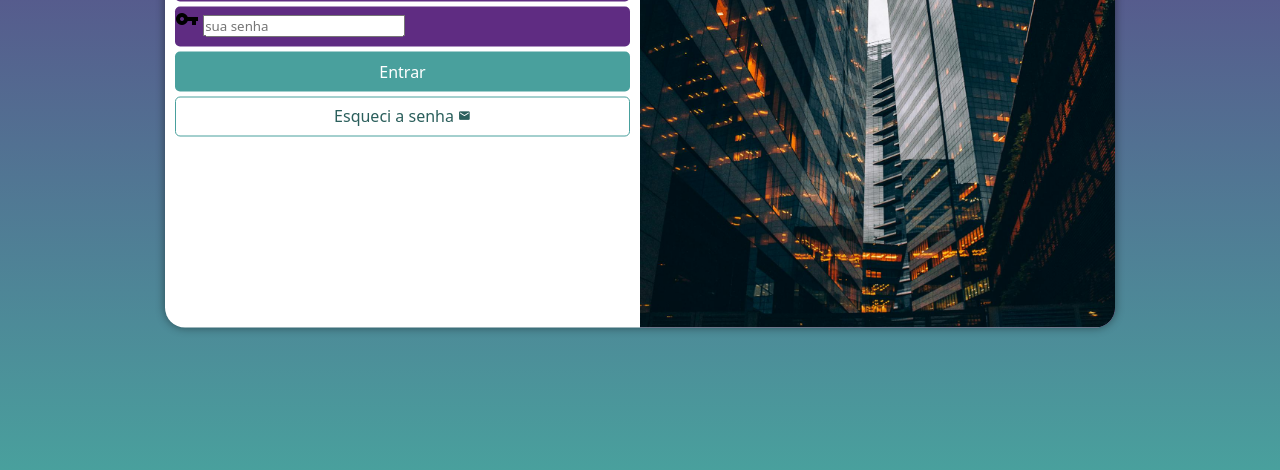
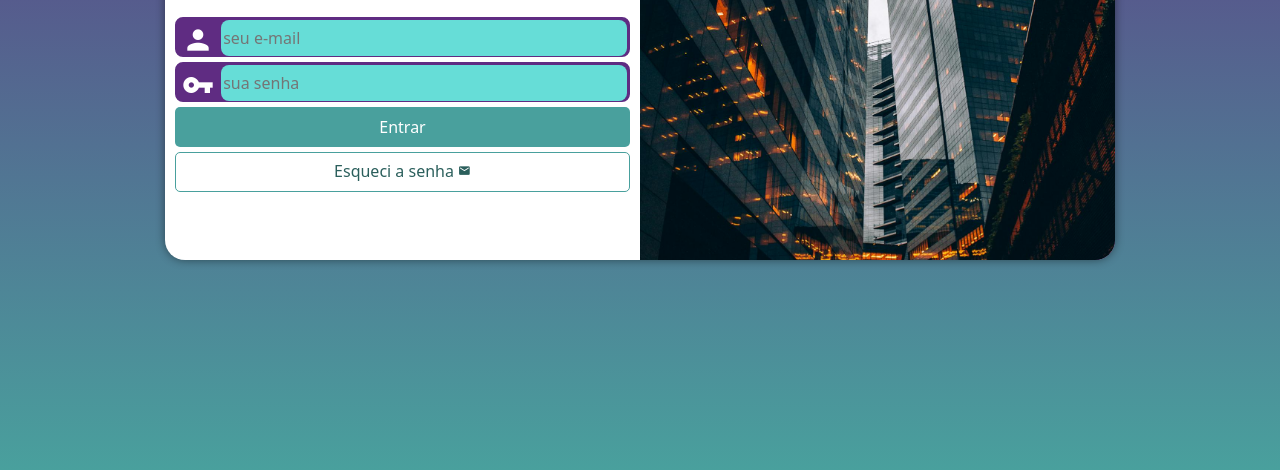
Before and after one commit to DiegoCardosoJ/projeto-login, a plain HTML site: page index.html in a window 1280 px wide. Shown: the part 330-800 px from the top of the page. Drawn offline with Linux system fonts and the light colour scheme.

Commit message:
atualizei

```diff
--- a/estilos/media-query.css
+++ b/estilos/media-query.css
@@ -14,6 +14,7 @@
     }
     section#login {
         width: 80vw;
+        height: 280px ;
     }
 
     section#login > div#imagem{
@@ -35,6 +36,7 @@
     }
     section#login{
         width: 950px;
+        height: 380px;
     }
 
     section#login > div#imagem{
@@ -54,6 +56,7 @@
     }
 
     div#formulario > p{
-        font-size: 1.2em;
+        font-size: 1em;
+        margin: 20px 0px;
     }
 }
--- a/estilos/style.css
+++ b/estilos/style.css
@@ -29,7 +29,6 @@ section#login {
     position: absolute;
     top: 50%;
     left: 50%;
-    transform: translate(-50%,-50%);
     overflow: hidden;
 
     background-color: white;
@@ -38,6 +37,7 @@ section#login {
     border-radius: 20px;
     box-shadow: 0px 0px 10px rgba(0, 0, 0, 0.452);
 
+    transform: translate(-50%,-50%);
     transition: width .3s, height .3s;
     transition-timing-function: ease;/* Deixa a transição mais suave*/
 }
@@ -68,14 +68,39 @@ div#formulario > p{
 form > div.campo{
     display: block;
     background-color: #5f2c82;
+    border: 2px solid #5f2c82;
     width: 100%;
     height: 40px;
-    border-radius: 5px;
+    border-radius: 8px;
     margin: 5px 0px;
 }
 
 div.campo > label{
     display: none;
+}
+
+div.campo > i {
+    color: white;
+
+    font-size: 2em;
+    width: 40px;
+    padding: 5px;
+}
+
+div.campo > input{
+    background-color: #66ddd7;
+    font-size: 1em;
+    width: calc(100% - 45px);
+    height: 100%;
+    border: 0px;
+    border-radius: 8px;
+    padding: 2px;
+    transform: translateY(-12px);
+}
+
+div.campo > input:focus-within{
+    background-color: white;
+
 }
 
 form > input[type="submit"]{
```
